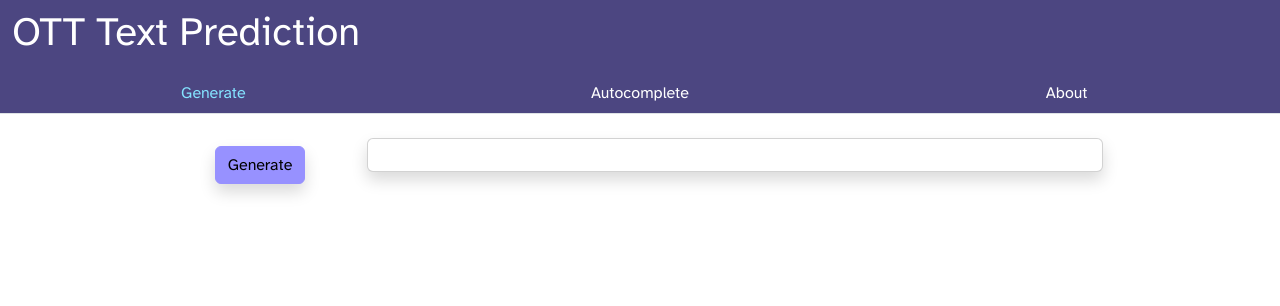
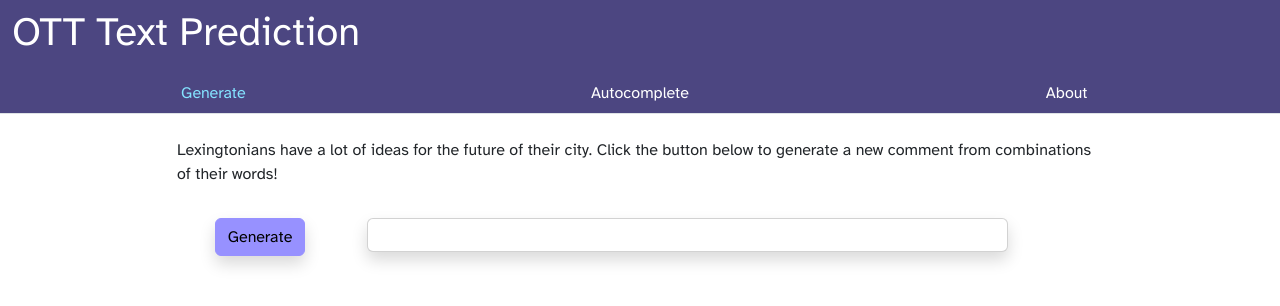
Before and after one commit to rlmead/lex-autocomplete, a React (Create React App) app: page / in a window 1280 px wide. Shown: the top 306 px of the page. Built offline with nearby package versions, Linux system fonts and the light colour scheme; no server answers.

Commit message:
add an explanatory blurb on the Generate component

```diff
--- a/src/components/Generate.js
+++ b/src/components/Generate.js
@@ -48,12 +48,17 @@ function Generate() {
 
   return (
     <Container>
-      <Row className="mt-4 mb-5">
+      <Row className="mt-4">
+        <Col md={{ size: 10, offset: 1 }}>
+          <p>Lexingtonians have a lot of ideas for the future of their city. Click the button below to generate a new comment from combinations of their words!</p>
+        </Col>
+      </Row>
+      <Row className="mt-3">
         <Col md={{ size: 2, offset: 1 }}>
           <div className="d-flex justify-content-center">
-            <Button color="warning" className="shadow m-2" onClick={generateComment}>Generate</Button></div>
+            <Button color="warning" className="shadow mb-3" onClick={generateComment}>Generate</Button></div>
         </Col>
-        <Col md={{ size: 8 }}>
+        <Col md={{ size: 7 }}>
           <Card className="shadow">
             <CardBody>
               {
```
